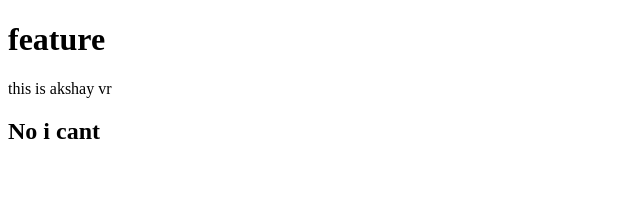
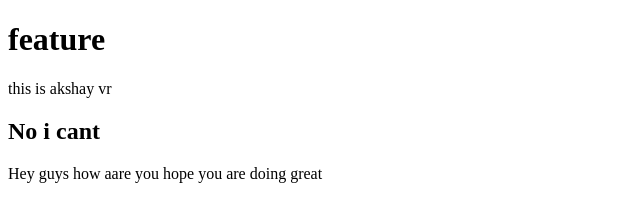
Before and after one commit to akshayvr123/git-study-sample, a plain HTML site: page hey.html in a window 1280 px wide. Shown: the whole page, without its empty margins (0-640 px from the left). Drawn offline with Linux system fonts and the light colour scheme.

Commit message:
hey file again modified

```diff
--- a/hey.html
+++ b/hey.html
@@ -12,5 +12,6 @@
         this is akshay vr
     </p>
     <h2>No i cant</h2>
+    <p>Hey guys how aare you hope you are doing great</p>
 </body>
 </html>
```
